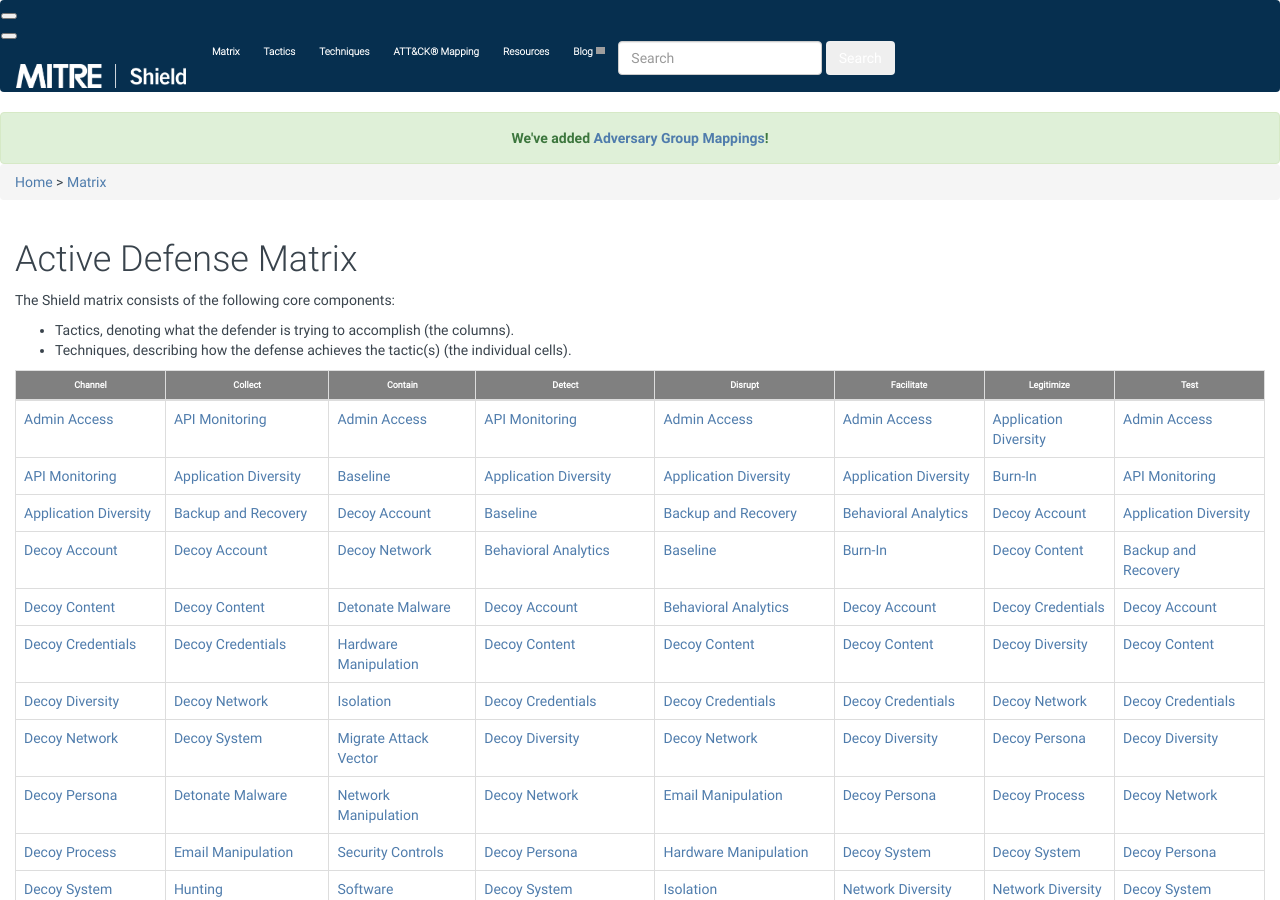
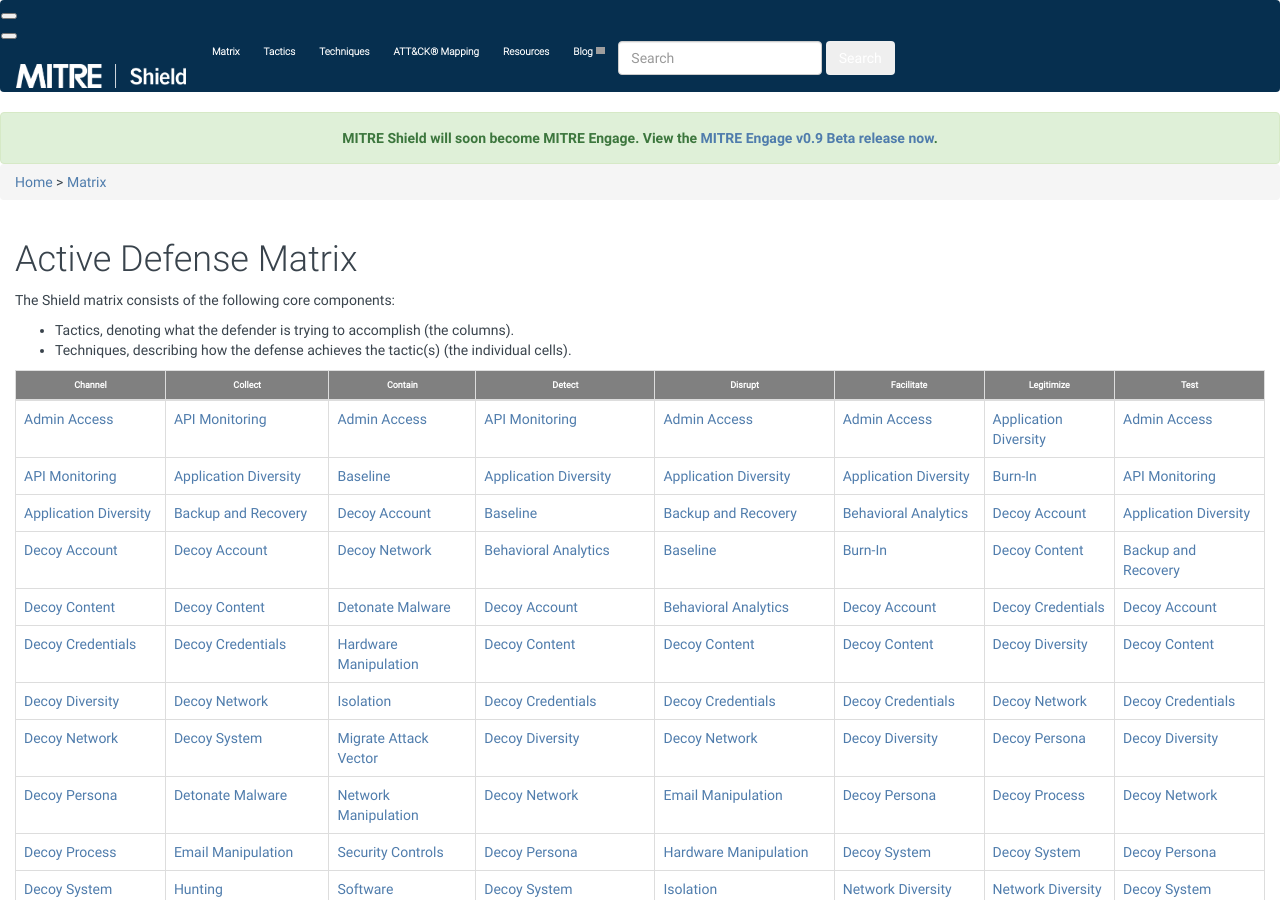
Before and after one commit to MITRECND/mitrecnd.github.io, a Jekyll site: the page built from matrix/index.md, in a window 1280 px wide and 900 px high. Built offline with Jekyll 4.4.1, drawn with Linux system fonts in a browser that asks for light colours; nearby versions of some CDN libraries; library files that are not in the unit come from our copies; comment, search, counter and statistics services are not loaded; grey boxes are pictures that could not be loaded.

Commit message:
MITRE Engage banner change

```diff
--- a/_config.yml
+++ b/_config.yml
@@ -35,7 +35,7 @@
 # alert-light: white
 # banner: "Banner text"
 # banner_type: "banner-color"
-banner: "We've added <a href=https://medium.com/mitre-shield/introducing-mitre-shield-adversary-group-mappings-b1e095381dae>Adversary Group Mappings</a>!"
+banner: "MITRE Shield will soon become MITRE Engage. View the <a href=https://engage.mitre.org>MITRE Engage v0.9 Beta release now</a>."
 banner_type: "alert-success"
 
 # Build settings
```
